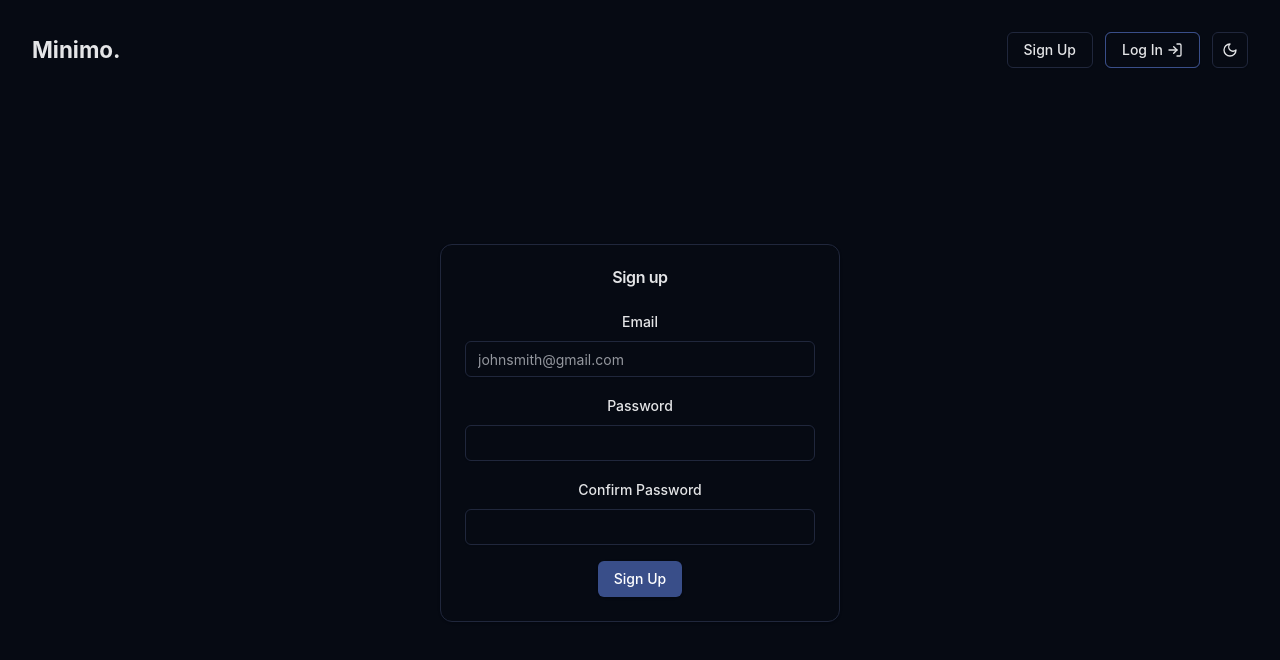
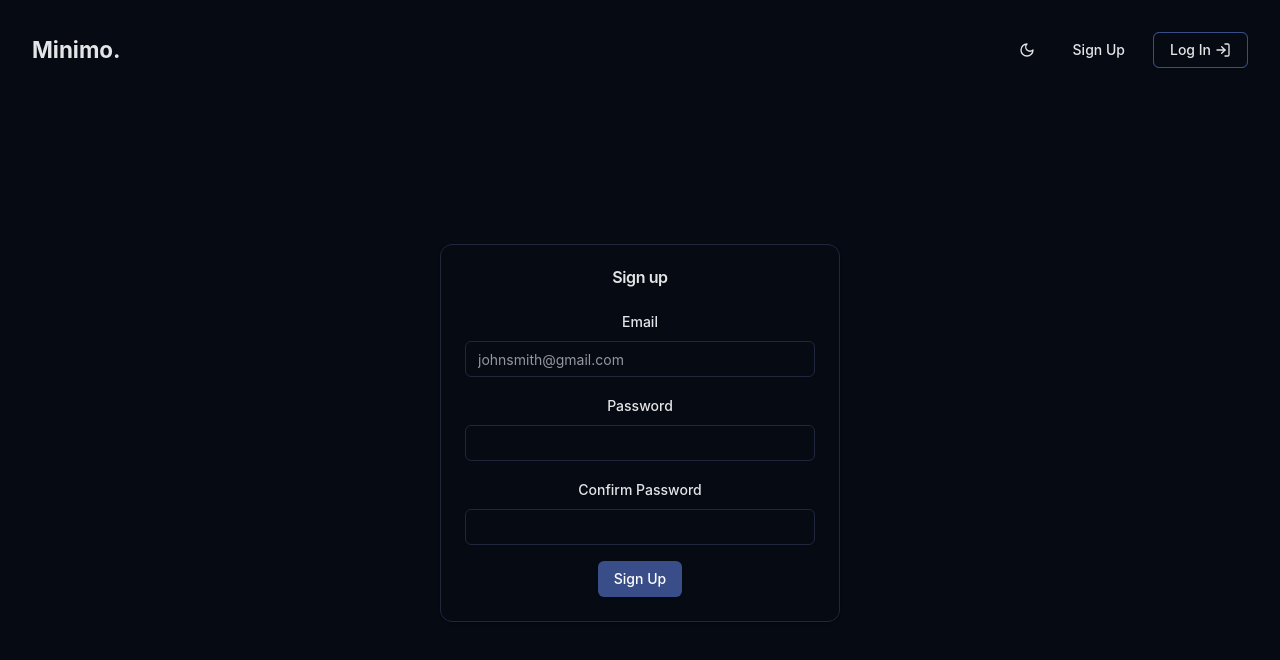
Before and after one commit to jackchealdang/minimo, a React (Vite) app: page /todo-supabase/signup in a window 1280 px wide. Shown: the top 660 px of the page. Built offline with nearby package versions, Linux system fonts and the light colour scheme; no server answers.

Commit message:
add use client; add settings menu option; move theme button

```diff
--- a/src/components/Menu/Menu.tsx
+++ b/src/components/Menu/Menu.tsx
@@ -39,6 +39,10 @@ export default function Menu() {
                 Create Folder
                 <MenubarShortcut></MenubarShortcut>
               </MenubarItem>
+              <MenubarItem disabled>
+                Settings
+                <MenubarShortcut></MenubarShortcut>
+              </MenubarItem>
             </MenubarContent>
           </MenubarMenu>
           <MenubarMenu>
--- a/src/components/Navbar/Navbar.tsx
+++ b/src/components/Navbar/Navbar.tsx
@@ -45,11 +45,13 @@ function Navbar() {
         <div className='hidden sm:block'>
           {user.email}
         </div>
+        <ModeToggle />
           <Button variant={'outline'} onClick={() => signOut()}>Sign out</Button>
         </>) : <>
+        <ModeToggle/>
         <Dialog open={showSignUpForm} onOpenChange={setShowSignUpForm} modal={false}>
           {/* <DialogTrigger asChild> */}
-            <Button variant={'outline'} asChild>
+            <Button variant={'ghost'} asChild>
               <Link to='/todo-supabase/signup'>
                 Sign Up
               </Link>
@@ -84,7 +86,6 @@ function Navbar() {
           </DialogContent>
         </Dialog>
         </>}
-        <ModeToggle />
       </div>
     </div>
   );
--- a/src/components/Todo/TodoList.tsx
+++ b/src/components/Todo/TodoList.tsx
@@ -1,3 +1,5 @@
+'use client'
+
 import { Checkbox } from "../ui/checkbox";
 import { Label } from "../ui/label";
 import { Badge } from "../ui/badge";
--- a/src/components/mode-toggle.tsx
+++ b/src/components/mode-toggle.tsx
@@ -15,7 +15,7 @@ export function ModeToggle() {
   return (
     <DropdownMenu modal={false}>
       <DropdownMenuTrigger asChild>
-        <Button variant="outline" size="icon">
+        <Button variant="ghost" size="icon">
           <Sun className="h-[1.2rem] w-[1.2rem] rotate-0 scale-100 transition-all dark:-rotate-90 dark:scale-0" />
           <Moon className="absolute h-[1.2rem] w-[1.2rem] rotate-90 scale-0 transition-all dark:rotate-0 dark:scale-100" />
           <span className="sr-only">Toggle theme</span>
```
